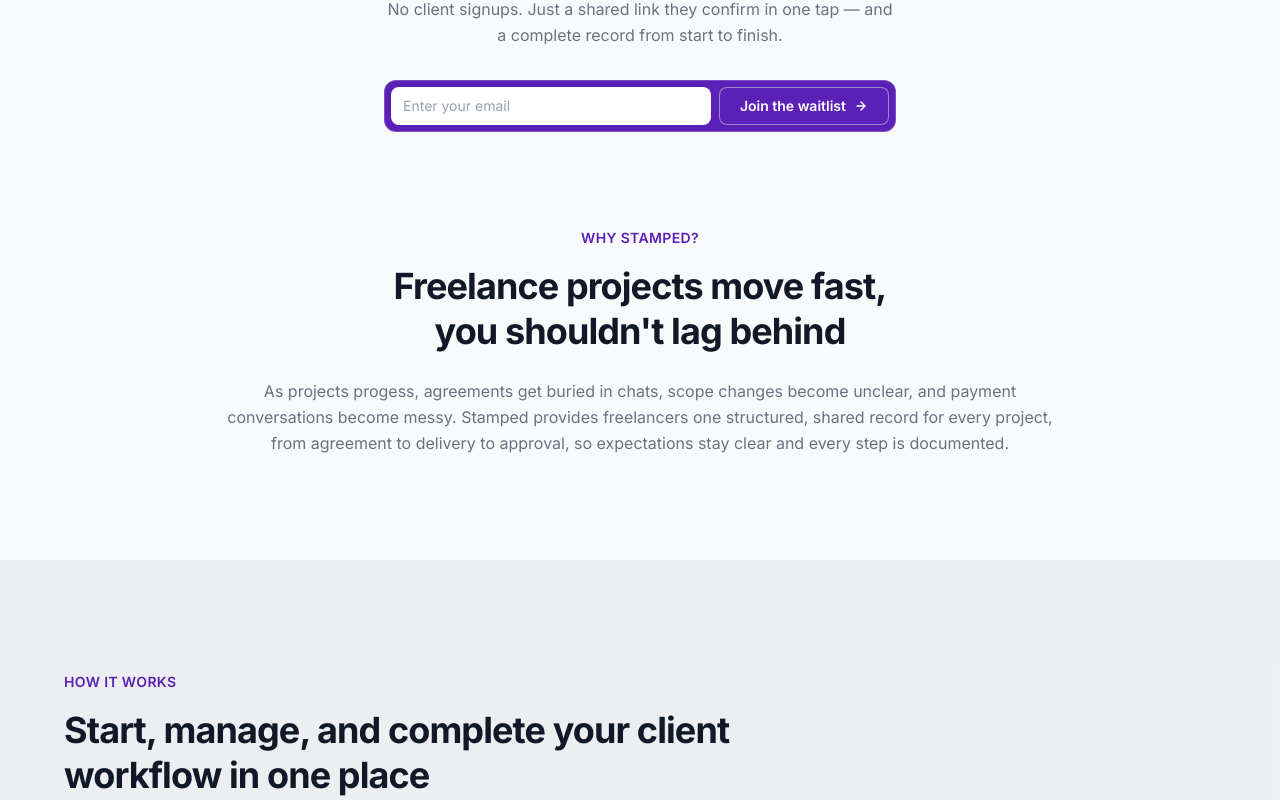
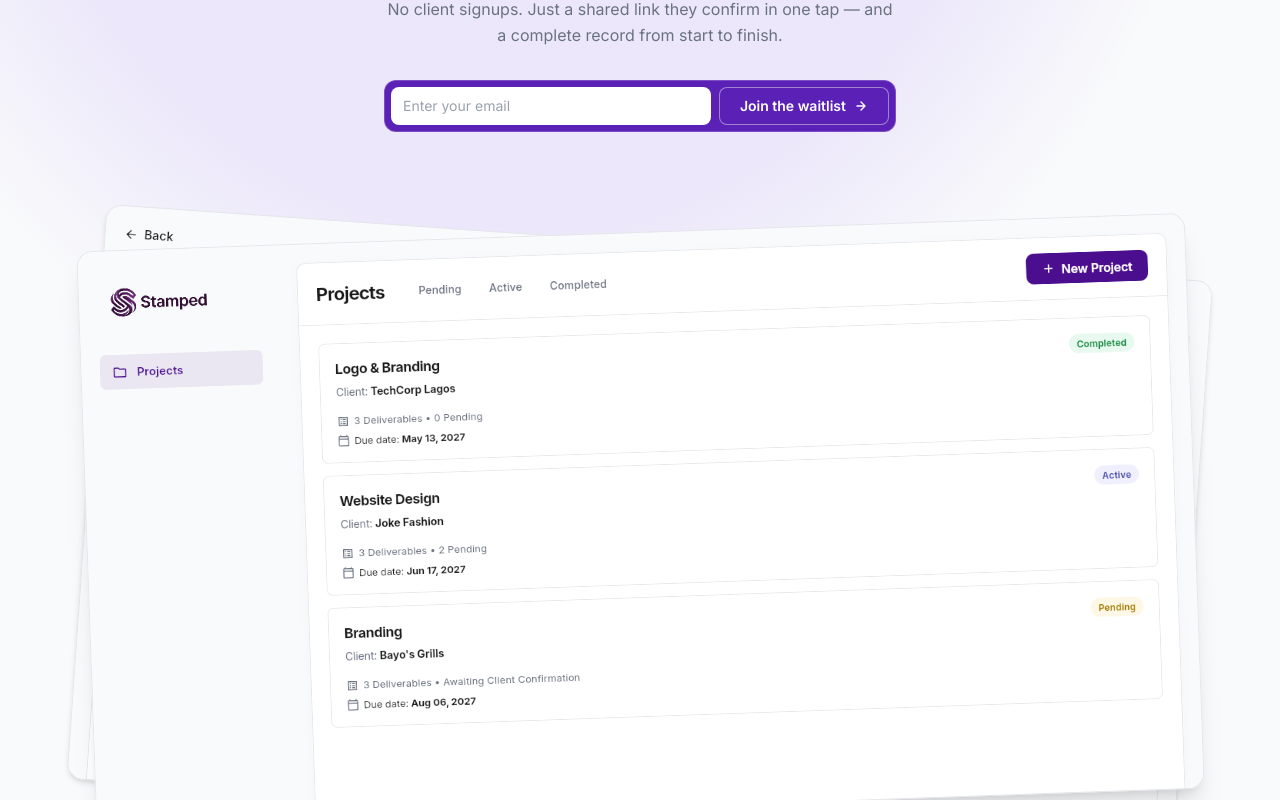
Before and after one commit to jucora/stamped-landing-page, a React (Vite) app: page / in a window 1280 px wide. Shown: the part 354-1154 px from the top of the page. Built offline with nearby package versions, Linux system fonts and the light colour scheme.

Commit message:
feat: add images to hero

```diff
--- a/src/components/DashboardMockup.jsx
+++ b/src/components/DashboardMockUp.jsx
@@ -6,11 +6,11 @@
   { name: 'Branding', client: "Bayo's Grills", meta1: '3 Deliverables · Waiting for Client', meta2: 'Due date: Jul 30, 2027', status: 'Pending', dot: '#F59E0B', tc: '#92400E' },
 ]
 
-export default function DashboardMockup() {
+export default function DashboardMockUp() {
   const ref = useReveal()
 
   return (
-    <section style={{ padding: '0 5vw 96px', background: 'var(--bg)' }}>
+    <section style={{ background: 'var(--bg)' }} className="pt-30 pb-10 px-[10%]">
       <div ref={ref} className="reveal" style={{ maxWidth: 1160, margin: '0 auto' }}>
         <div style={{ borderRadius: 14, border: '1px solid var(--border)', boxShadow: '0 20px 60px rgba(0,0,0,0.08)', overflow: 'hidden', background: 'var(--white)' }}>
           {/* Title bar */}
--- a/src/components/Hero.jsx
+++ b/src/components/Hero.jsx
@@ -1,4 +1,5 @@
 import { useEffect } from "react";
+import StackedImages from "./StackedImages";
 import WaitlistForm from "./WaitlistForm";
 
 export default function Hero() {
@@ -11,10 +12,7 @@
   }, []);
 
   return (
-    <section
-    className="bg-[radial-gradient(ellipse_80%_100%_at_40%_0%,rgba(139,92,246,0.12)_50%,transparent_70%)]"
-      id="hero"
-    >
+    <section className="bg-[radial-gradient(ellipse_80%_100%_at_40%_0%,rgba(139,92,246,0.12)_50%,transparent_70%)]">
       <div className="px-6 pt-30 mx-auto w-full items-center text-left md:text-center">
         <div
           className="reveal max-w-lg md:max-w-3xl mx-auto"
@@ -39,14 +37,10 @@
         </div>
 
         <div
-          className="reveal"
+          className="reveal flex justify-center items-center mt-25 0 mb-10 px-6 md:px-[5%]"
           style={{ transitionDelay: "120ms" }}
         >
-          {/* <img
-            src={stampedScreenshot}
-            alt="Stamped Screenshot"
-            className="object-cover h-full w-full"
-          /> */}
+          <StackedImages />
         </div>
       </div>
 
--- a/src/components/HowItWorks.jsx
+++ b/src/components/HowItWorks.jsx
@@ -8,6 +8,8 @@
       <svg
         xmlns="http://www.w3.org/2000/svg"
         viewBox="0 0 24 24"
+        width="24"
+        height="24"
         fill="none"
         stroke="currentColor"
         strokeWidth="2"
@@ -29,6 +31,8 @@
       <svg
         xmlns="http://www.w3.org/2000/svg"
         viewBox="0 0 24 24"
+        width="24"
+        height="24"
         fill="none"
         stroke="currentColor"
         strokeWidth="2"
@@ -54,6 +58,8 @@
       <svg
         xmlns="http://www.w3.org/2000/svg"
         viewBox="0 0 24 24"
+        width="24"
+        height="24"
         fill="none"
         stroke="currentColor"
         strokeWidth="2"
@@ -76,6 +82,8 @@
       <svg
         xmlns="http://www.w3.org/2000/svg"
         viewBox="0 0 24 24"
+        width="24"
+        height="24"
         fill="none"
         stroke="currentColor"
         strokeWidth="2"
--- a/src/components/Positioning.jsx
+++ b/src/components/Positioning.jsx
@@ -19,11 +19,10 @@
           </p>
 
           <p className="md:px-5 text-gray-500 leading-relaxed max-w-4xl mx-auto my-6">
-            As projects progess, agreements get buried in chats, scope changes
-            become unclear, and payment conversations become messy. Stamped
-            provides freelancers one structured, shared record for every
-            project, from agreement to delivery to approval, so expectations
-            stay clear and every step is documented.
+            As work progresses, agreements get buried in chats, scope changes
+            become unclear, and payment conversations turn messy. Stamped moves
+            with you — a structured, shared record documenting every step, from
+            first agreement to final approval, so that expectations stay clear.
           </p>
         </div>
       </div>
--- /dev/null
+++ b/src/components/StackedImages.jsx
@@ -0,0 +1,46 @@
+import { useState } from "react";
+import screenshotOne from "../assets/ss1.png";
+import screenshotTwo from "../assets/ss2.png";
+
+export default function StackedScreenshots() {
+  const [flipped, setFlipped] = useState(false);
+
+  const front = flipped ? screenshotTwo : screenshotOne;
+  const back = flipped ? screenshotOne : screenshotTwo;
+
+  return (
+    <div className="relative w-full max-w-6xl h-96 md:h-144 mx-auto select-none">
+      <div
+        onClick={() => setFlipped(!flipped)}
+        className="absolute inset-0 cursor-pointer"
+        style={{
+          transform: "rotate(4deg) translateY(10px)",
+          zIndex: 1,
+          transition: "transform 0.3s ease, z-index 0s",
+        }}
+      >
+        <img
+          src={back}
+          alt="App screenshot"
+          className="w-full h-full object-cover object-top rounded-2xl border border-gray-200 shadow-md"
+        />
+      </div>
+
+      <div
+        className="absolute inset-0"
+        style={{
+          transform: "rotate(-2deg)",
+          zIndex: 2,
+          transition: "transform 0.3s ease",
+          pointerEvents: "none",
+        }}
+      >
+        <img
+          src={front}
+          alt="App screenshot"
+          className="w-full h-full object-cover object-top rounded-2xl border border-gray-200 shadow-xl"
+        />
+      </div>
+    </div>
+  );
+}
```
Also changed, not shown: src/assets/ss1.png (added), src/assets/ss2.png (added).
